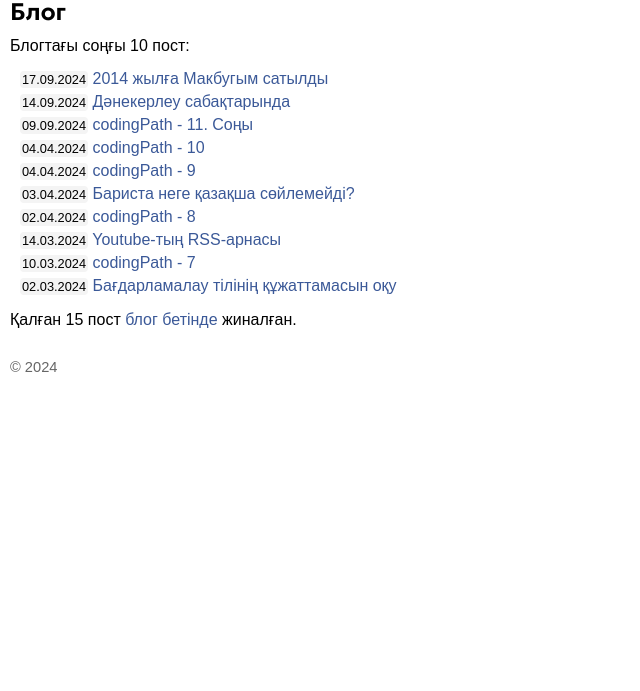
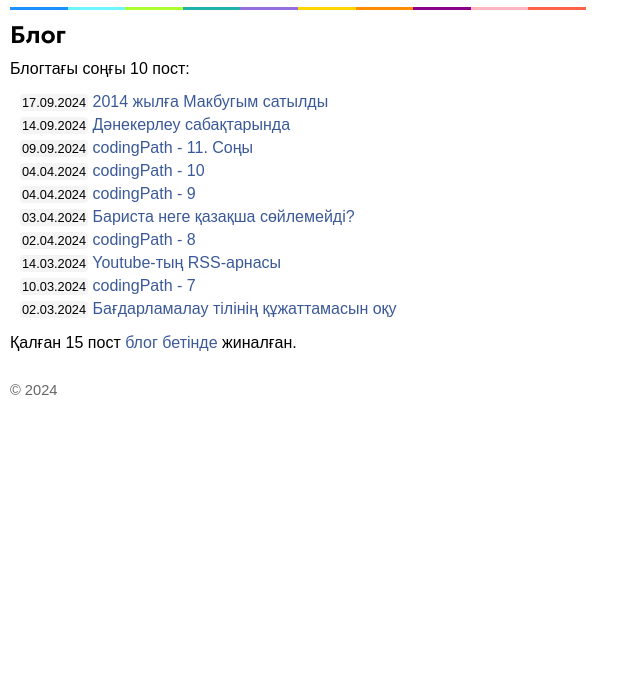
Before and after one commit to yeldarx/homepage, an Eleventy site: page src/index.html in a window 1280 px wide. Shown: the part 109-800 px from the top of the page, without its empty margins (0-640 px from the left). Built offline with nearby package versions, Linux system fonts and the light colour scheme; Eleventy itself is replaced by a stand-in of ours; files that its build step writes are made by us from their sources.

Commit message:
add syles to line

```diff
--- a/src/assets/main.css
+++ b/src/assets/main.css
@@ -289,3 +289,23 @@ footer a {
   margin: 0;
   margin-top: 5px;
 }
+
+.line {
+  margin: 10px 0;
+  height: 3px;
+  width: 100%;
+  background: linear-gradient(
+    to right,
+    #1E90FF 10%,
+    #6ef5ff 10% 20%,
+    #ADFF2F 20% 30%,
+    #20B2AA 30% 40%,
+    #9370DB 40% 50%,
+    #FFD700 50% 60%,
+    #FF8C00 60% 70%,
+    #8B008B 70% 80%,
+    #FFB6C1 80% 90%,
+    #FF6347 90%
+);
+
+}
```
